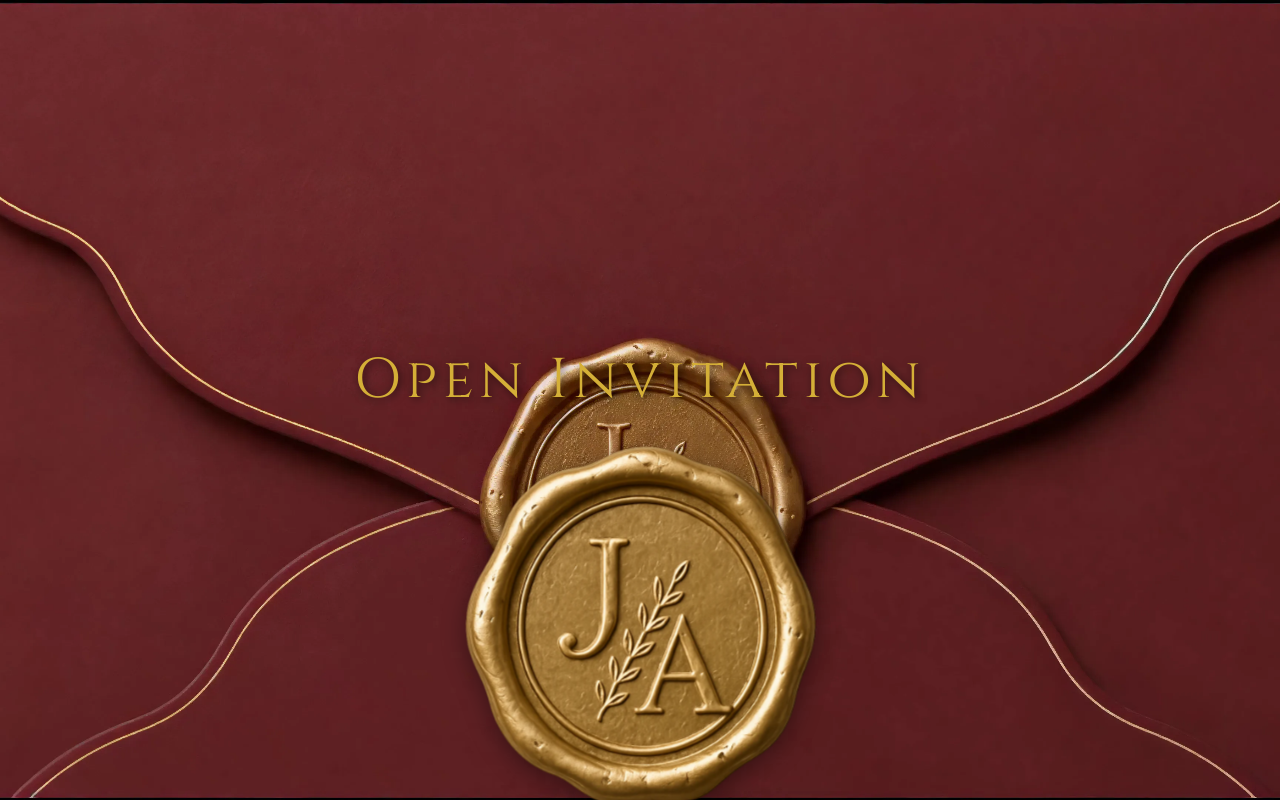
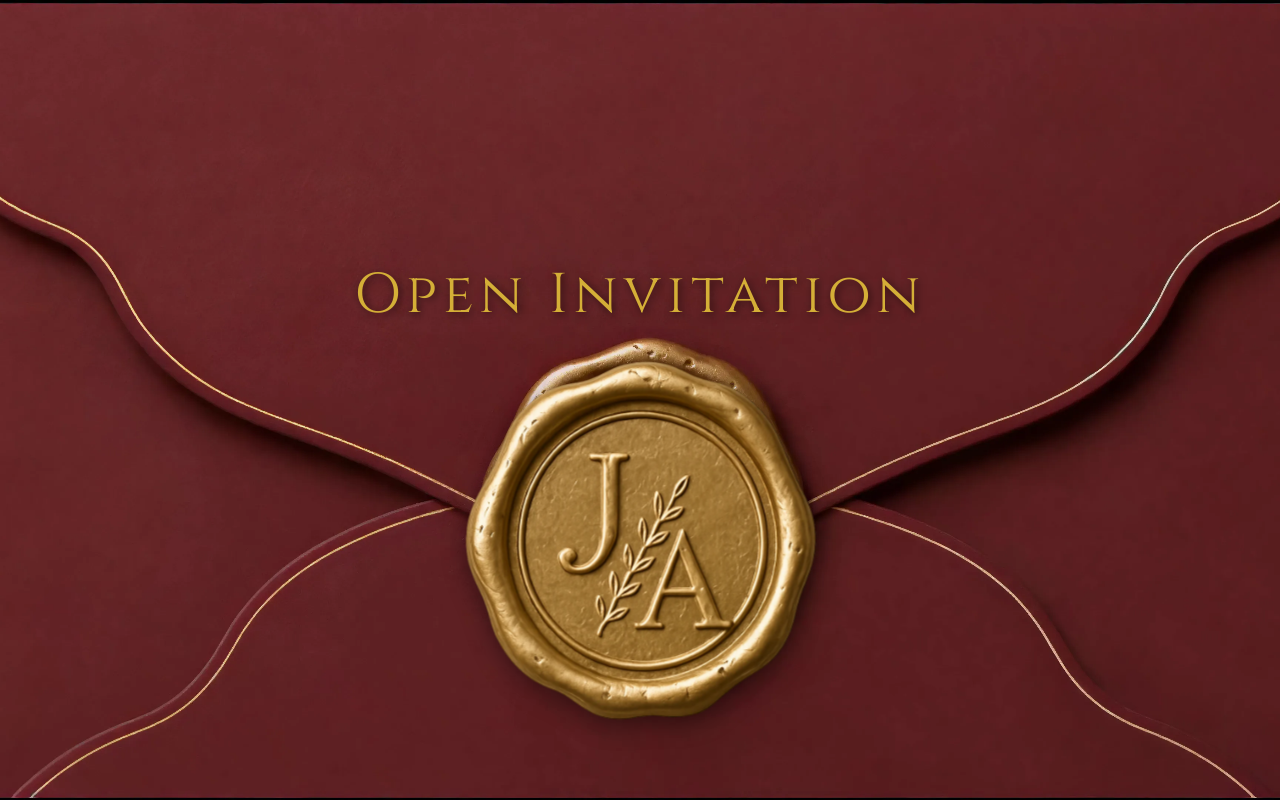
Before and after one commit to Sinxn-coder/weds, a React (Vite) app: page / in a window 1280 px wide. Built offline with nearby package versions, Linux system fonts and the light colour scheme; a web font is replaced by a local one.

Commit message:
style: position open invitation text above button on desktop

```diff
--- a/src/App.css
+++ b/src/App.css
@@ -141,18 +141,19 @@ body, html {
 /* Desktop sizing */
 @media (min-width: 769px) {
   .play-button-overlay {
-    top: 71.5%; /* Nudged slightly back up */
+    top: 67.5%; /* Adjusted top to perfectly preserve the button image's absolute position on screen */
     transform: translate(-50%, -50%);
-    flex-direction: column-reverse;
   }
 
   .play-button-img {
     width: 350px; /* Even more massive size for desktop */
-    margin-bottom: 0;
-    margin-top: 30px;
+    margin-bottom: 0; /* Remove bottom margin since text is no longer below */
   }
 
   .play-button-text {
+    position: absolute;
+    bottom: 100%; /* Place text exactly above the image container */
+    margin-bottom: 30px; /* Add the 30px gap above the image */
     font-size: 3.5rem; /* Even huger text for desktop */
     letter-spacing: 6px;
   }
```
